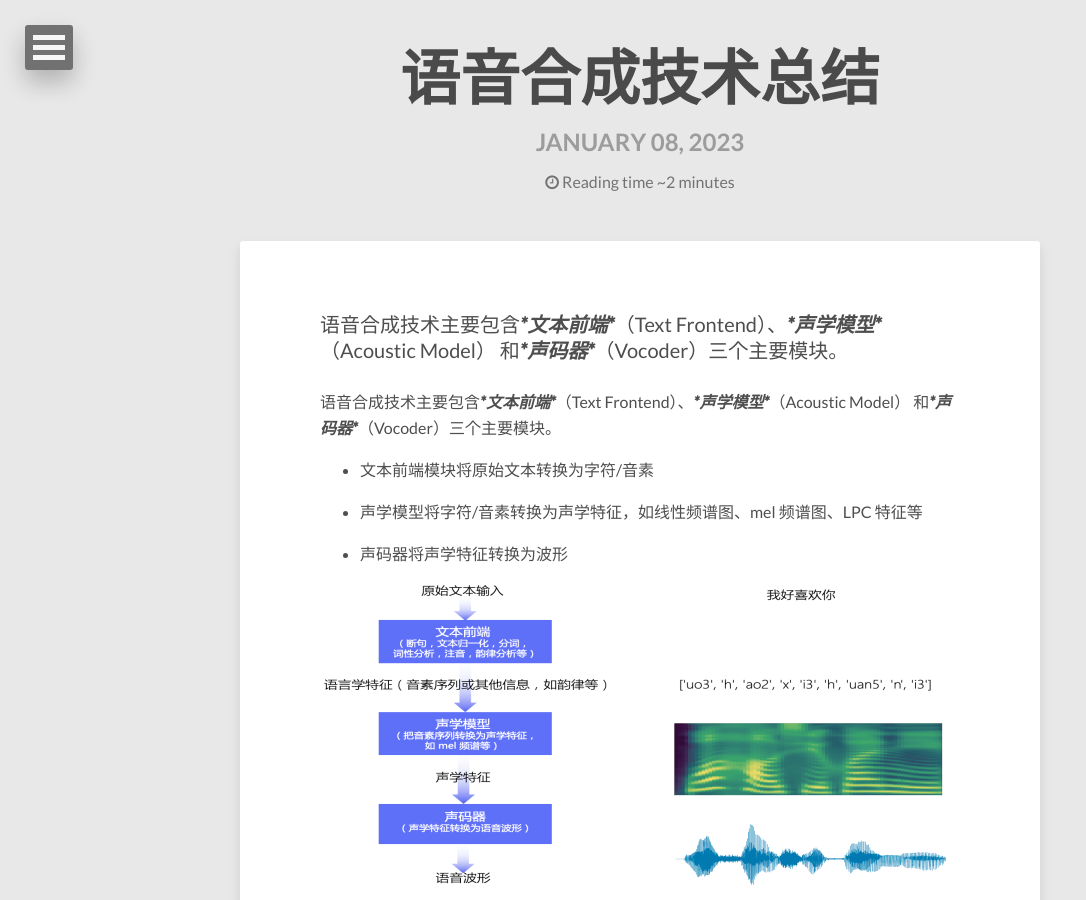
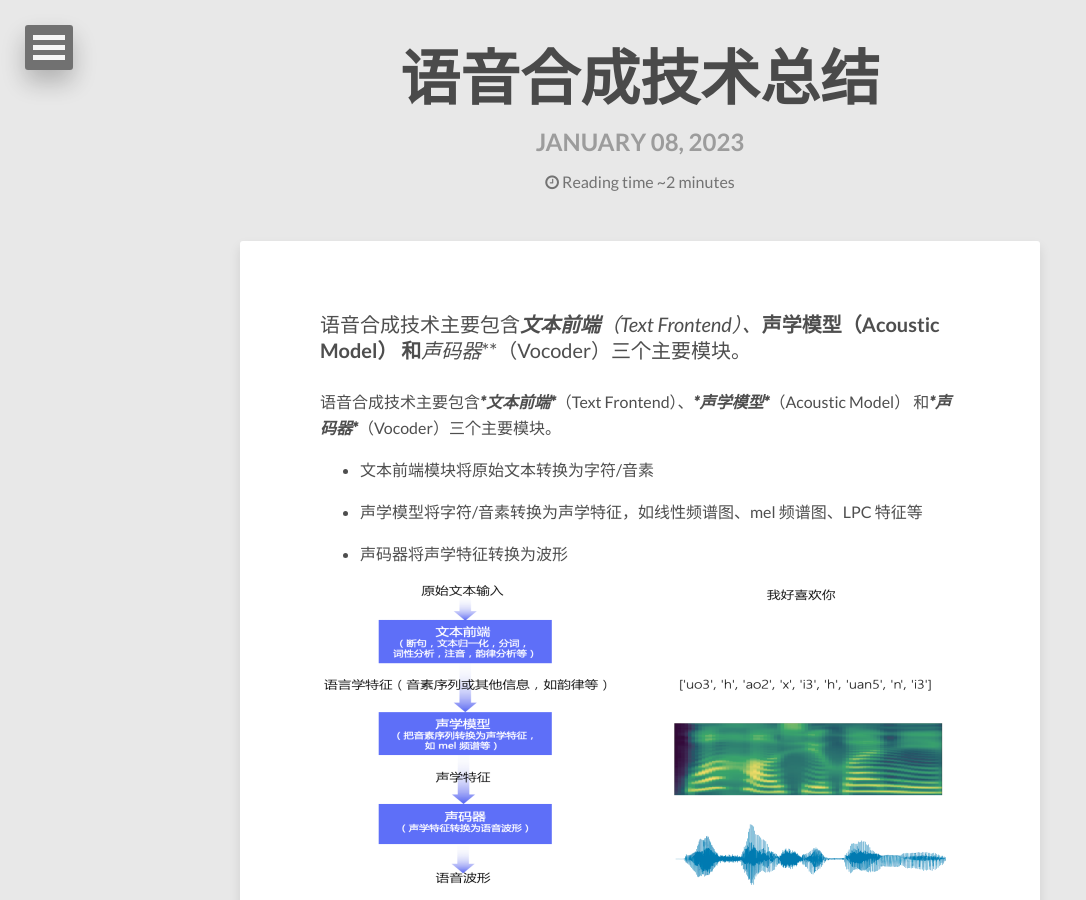
Before and after one commit to 52notebook/52notebook.github.io, a Jekyll site: the page built from _posts/2023-01-08-语音合成技术总结.md, in a window 1280 px wide and 900 px high. Shown: the whole window, without its empty margins (0-1086 px from the left). Built offline with Jekyll 4.4.1, drawn with Linux system fonts in a browser that asks for light colours; nearby versions of some CDN libraries; formulas are drawn with MathJax 3; comment, search, counter and statistics services are not loaded.

Commit message:
语音合成

```diff
--- a/_posts/2023-01-08-语音合成技术总结.md
+++ b/_posts/2023-01-08-语音合成技术总结.md
@@ -9,7 +9,7 @@ tags: [语音合成, TTS算法, 声码器, 声学模型, Vocoder]
 
 
 
-语音合成技术主要包含***\*文本前端\****（Text Frontend）、***\*声学模型\****（Acoustic Model） 和***\*声码器\****（Vocoder）三个主要模块。
+语音合成技术主要包含***文本前端****（Text Frontend）、***声学模型****（Acoustic Model） 和***声码器***（Vocoder）三个主要模块。
 
 <!-- more -->
 
```
